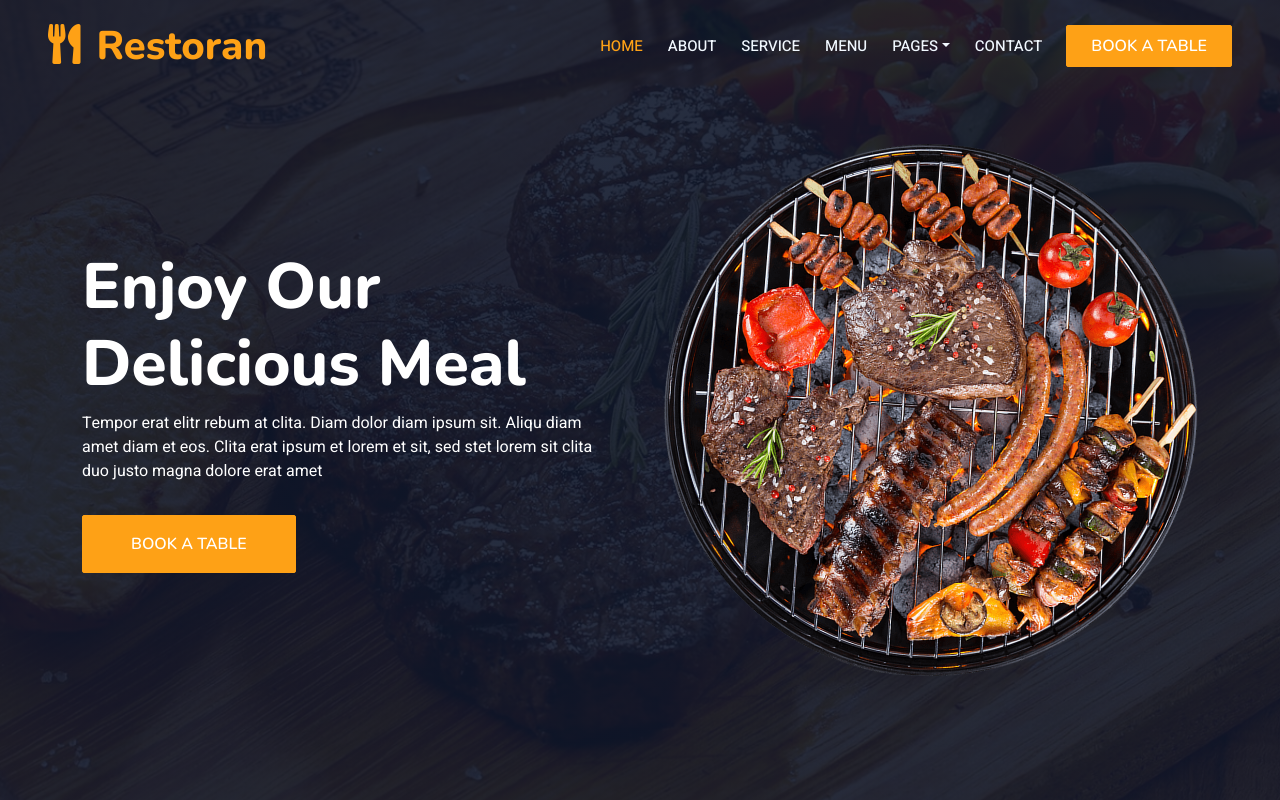
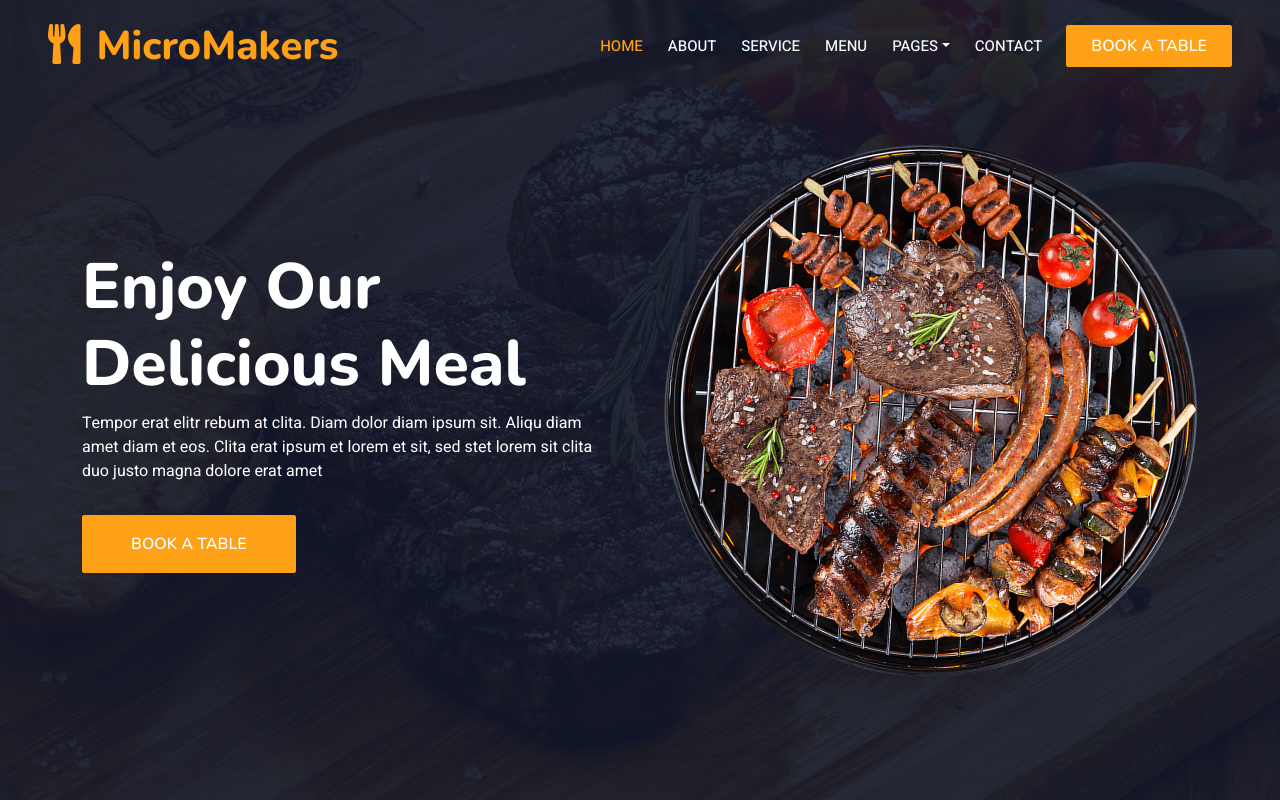
Before and after one commit to anji1990/micromakers, a plain HTML site: page index.html in a window 1280 px wide. Shown: the top 800 px of the page. Drawn offline with nearby package versions, Linux system fonts and the light colour scheme.

Commit message:
logo chnages

```diff
--- a/index.html
+++ b/index.html
@@ -47,7 +47,7 @@
         <div class="container-xxl position-relative p-0">
             <nav class="navbar navbar-expand-lg navbar-dark bg-dark px-4 px-lg-5 py-3 py-lg-0">
                 <a href="" class="navbar-brand p-0">
-                    <h1 class="text-primary m-0"><i class="fa fa-utensils me-3"></i>Restoran</h1>
+                    <h1 class="text-primary m-0"><i class="fa fa-utensils me-3"></i>MicroMakers</h1>
                     <!-- <img src="img/logo.png" alt="Logo"> -->
                 </a>
                 <button class="navbar-toggler" type="button" data-bs-toggle="collapse" data-bs-target="#navbarCollapse">
```
Also changed, not shown: 4 other files.
